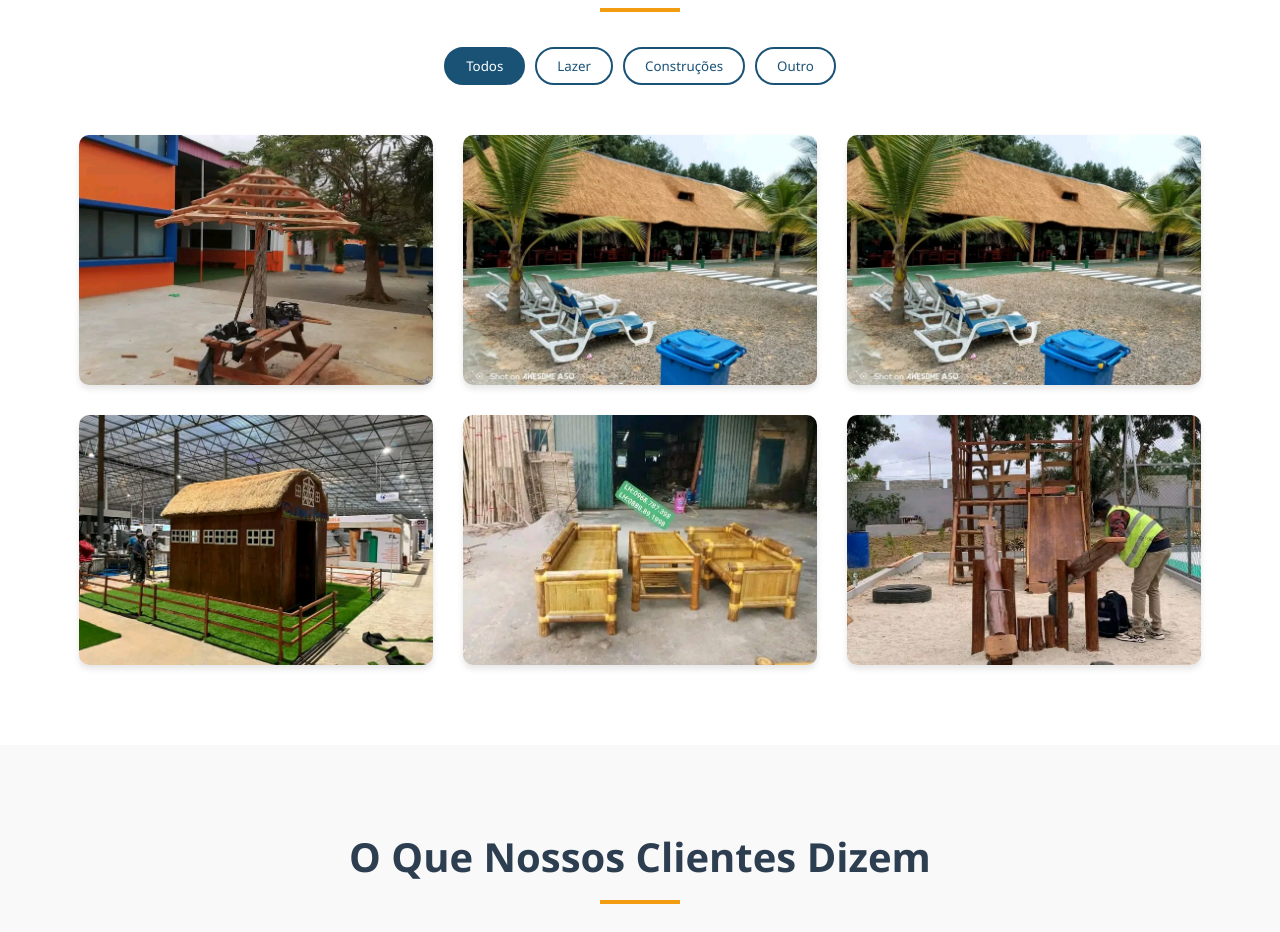
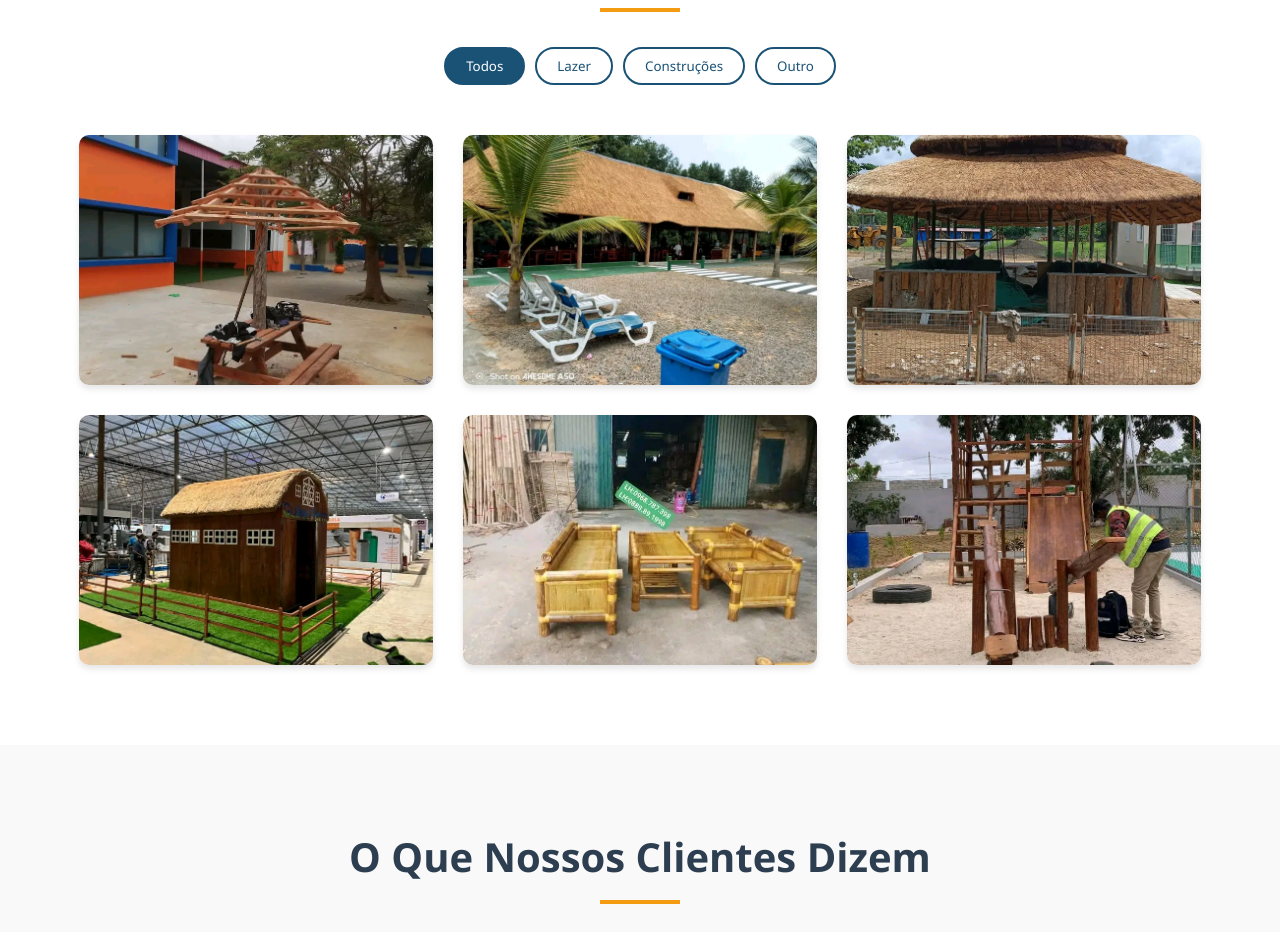
Before and after one commit to devsg1/jphkambongo, a plain HTML site: page index.html in a window 1280 px wide. Shown: the part 2441-3373 px from the top of the page. Drawn offline with Linux system fonts and the light colour scheme.

Commit message:
Update index.html

```diff
--- a/index.html
+++ b/index.html
@@ -148,7 +148,7 @@
                 </div>
                 <div class="project-card" data-category="construcoes">
                     <div class="project-image">
-                        <img src="./1763110879634.jpg" alt="Jango com cobetura dupla - JPH Kambongo">
+                        <img src="./1763658747917.jpg" alt="Jango com cobetura dupla - JPH Kambongo" />
                     </div>
                     <div class="project-overlay">
                         <h3>Jango com cobetura dupla</h3>
```
